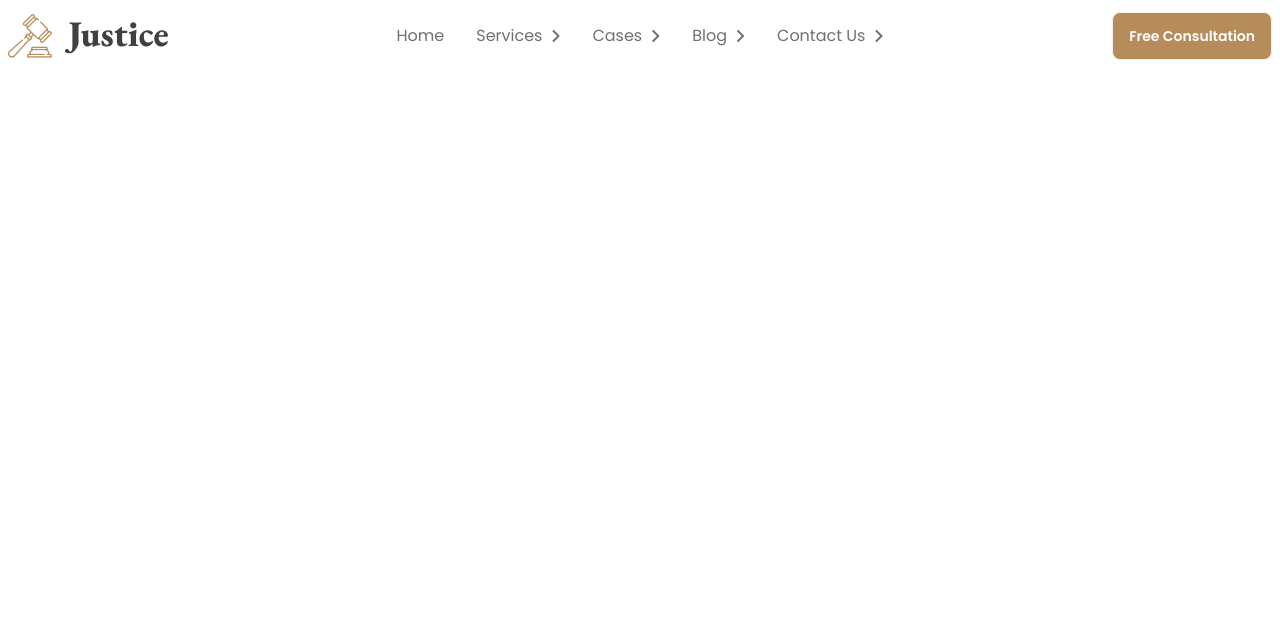
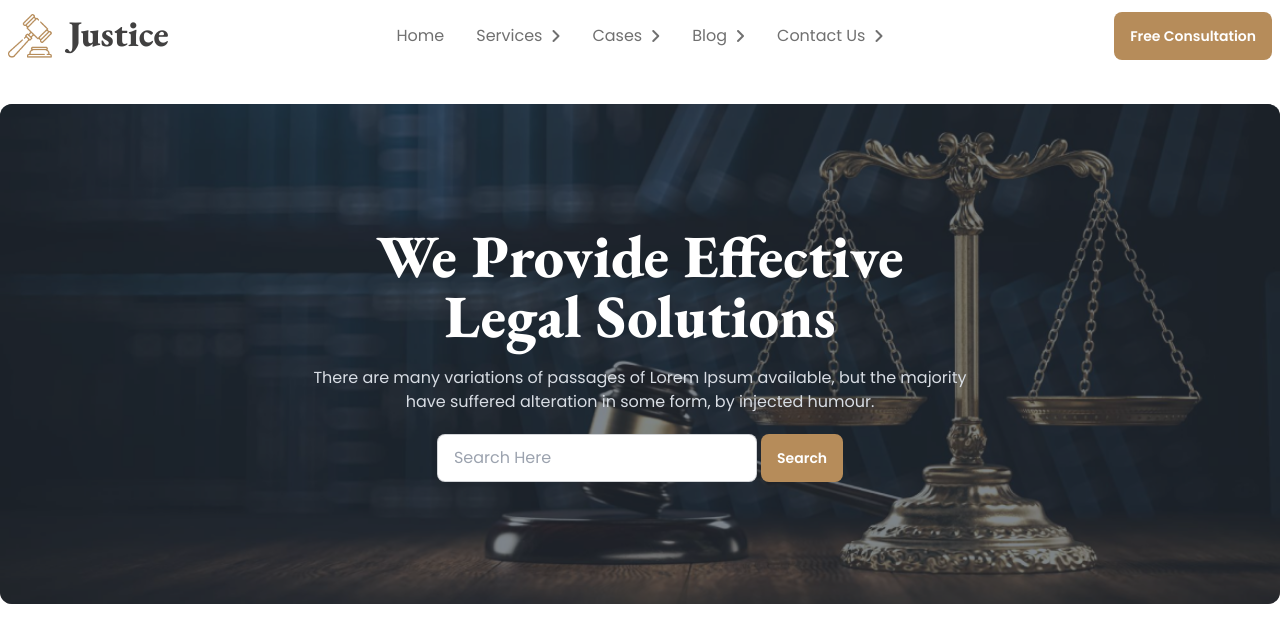
Before and after one commit to ShahinAlomShuvo/Justice, a plain HTML site: page index.html in a window 1280 px wide. Drawn offline with nearby package versions, Linux system fonts and the light colour scheme.

Commit message:
added hero section

```diff
--- a/index.html
+++ b/index.html
@@ -31,6 +31,9 @@
               textColor: "#707070",
               btnColor: "#B68C5A",
             },
+            backgroundImage: {
+              "hero-bg": "url(./images/banner.png)",
+            },
           },
         },
       };
@@ -55,6 +58,15 @@
       }
       .font-garamond {
         font-family: "EB Garamond", serif;
+      }
+
+      .heroBg {
+        /* Use linear gradient background */
+        background-image: url(./images/banner.png);
+        background-size: cover;
+        background-position: center;
+        background-repeat: no-repeat;
+        height: 500px; /* Adjust the height as needed */
       }
     </style>
   </head>
@@ -129,14 +141,46 @@
           </ul>
         </div>
         <div class="navbar-end">
-          <a
-            class="btn bg-btnColor hover:bg-gray-700 text-white font-poppins capitalize font-semibold"
-            >Free Consultation</a
+          <button
+            class="btn bg-btnColor hover:bg-gray-700 text-white font-poppins capitalize font-semibold outline-none border-none"
           >
+            Free Consultation
+          </button>
         </div>
       </div>
 
       <!-- start hero section  -->
+
+      <div class="hero mt-8 heroBg md:rounded-xl">
+        <div class="hero-overlay bg-opacity-60 md:rounded-xl"></div>
+        <div class="hero-content text-center text-neutral-content">
+          <div class="max-w-2xl">
+            <h1
+              class="mb-5 text-4xl font-extrabold font-garamond text-white md:text-6xl"
+            >
+              We Provide Effective <br />
+              Legal Solutions
+            </h1>
+            <p class="mb-5 font-poppins font-normal text-base">
+              There are many variations of passages of Lorem Ipsum available,
+              but the majority have suffered alteration in some form, by
+              injected humour.
+            </p>
+            <div>
+              <input
+                type="text"
+                placeholder="Search here"
+                class="input input-bordered font-poppins capitalize font-normal text-base text-[#A0A0A0] md:w-full max-w-xs"
+              />
+              <button
+                class="btn bg-btnColor hover:bg-gray-700 text-white font-poppins capitalize font-semibold outline-none border-none"
+              >
+                Search
+              </button>
+            </div>
+          </div>
+        </div>
+      </div>
     </header>
   </body>
 </html>
```
